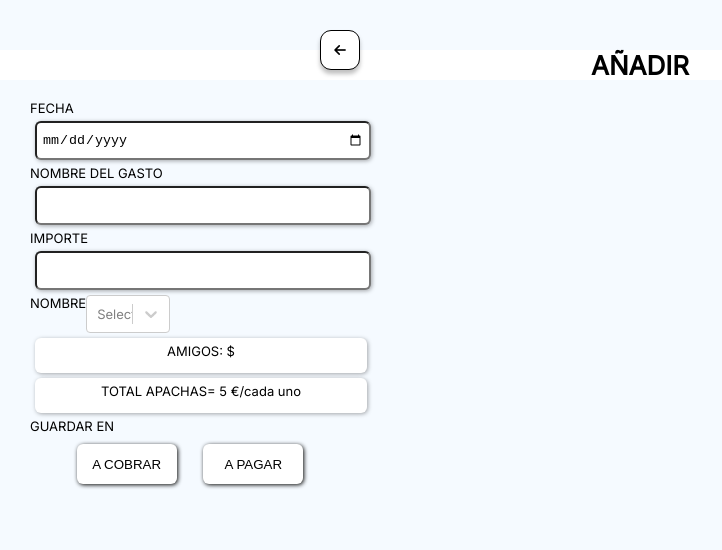
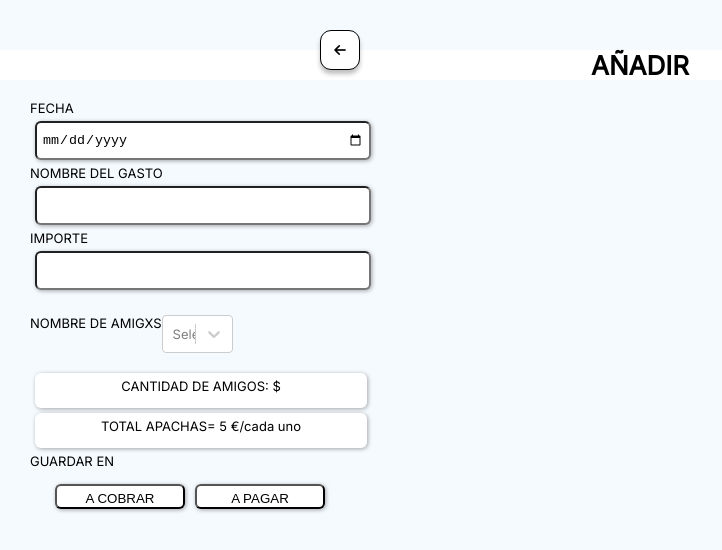
Before and after one commit to candymd/appaches, a React (Create React App) app in the folder frontend/: page /form in a window 1280 px wide. Shown: the top 550 px of the page, without its empty margins (0-722 px from the left). Built offline with nearby package versions, Linux system fonts and the light colour scheme; no server answers.

Commit message:
seguimos arreglando botones y select

```diff
--- a/frontend/src/components/Form/Form.css
+++ b/frontend/src/components/Form/Form.css
@@ -68,16 +68,6 @@ h1  {
 
 }
 
-.rojo, .verde {
-    background-color: white;
-    height: 40px ;
-    width: 100px;
-    box-shadow: 1px 1px 4px 0 rgb(13 14 13);
-    border-radius: 6px;
-    border: none;
-    cursor: pointer;
-}
-
 label {
     float: left;
 }
@@ -90,3 +80,8 @@ label {
     padding: 10px;
 
 }
+
+.option {
+    display: flex;
+    margin: 20px;
+}
--- a/frontend/src/components/Form/Form.js
+++ b/frontend/src/components/Form/Form.js
@@ -34,21 +34,7 @@ const Form = ({onSubmit, friends}) => {
         }
     })
 
-    function setVistaACobrar(b) {
-        return;
-    }
-
-    const irACobrar = () => {
-        setIsGreenActiveForm(true);
-        setVistaACobrar(true)
-    }
-
-    const irAPagar = () => {
-        setIsGreenActiveForm(false);
-        setVistaACobrar(false)
-    }
-
-    const handleEventChange = (changeEvent) => {
+        const handleEventChange = (changeEvent) => {
         setInput({
             ...input,
             event: {...input.event, [changeEvent.target.name]: changeEvent.target.value}
@@ -88,23 +74,22 @@ const Form = ({onSubmit, friends}) => {
                                name="amount" className="input" id="price"/>
                     </div>
                     <div>
-                        <label htmlFor="friends">NOMBRE</label>
+                        <label htmlFor="friends">NOMBRE DE AMIGXS</label>
                         <Select className="option" name="friends" isMulti options={friendsSelectOptions} />
 
                     </div>
                     <div>
-                        <p className="input">AMIGOS: ${input.numberFriends}</p>
+                        <p className="input">CANTIDAD DE AMIGOS: ${input.numberFriends}</p>
                         <p className="input">TOTAL APACHAS= 5 €/cada uno</p>
                     </div>
                     <div>
                         <label htmlFor="">GUARDAR EN </label>
                         <div className="botonForm">
-                        <button onClick=
-                                    {irACobrar} className={isGreenActiveForm ? 'verde active' : 'verde'}>A COBRAR
+                        <button className="input" type="radio" id="contactChoice1" name="paidByMe" value={input.event.paidByMe = 'false'}>A COBRAR
                         </button>
-                        <button onClick=
-                                    {irAPagar} className={!isGreenActiveForm ? 'rojo active' : 'rojo'}>A PAGAR
+                        <button className="input" type="radio" id="contactChoice1" name="paidByMe" value={input.event.paidByMe = 'true'}>A PAGAR
                         </button>
+
                         </div>
                     </div>
                 </div>
```
